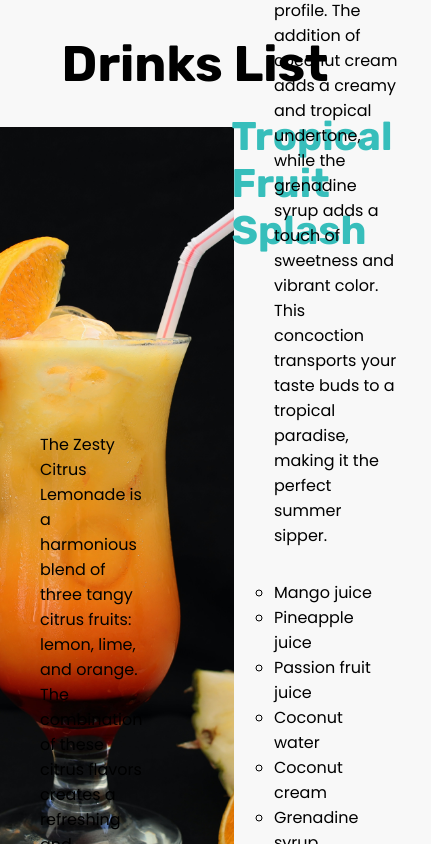
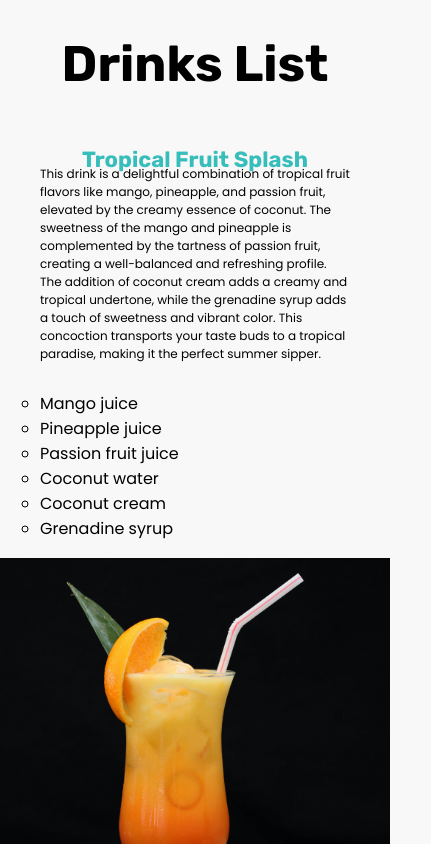
Before and after one commit to Rmhibbert/webAssignment, a SvelteKit app: page /Drinks in a window 390 px wide. Shown: the part 800-1644 px from the top of the page, 431 px wide, since content can reach past the window. Built offline with nearby package versions, Linux system fonts and the light colour scheme.

Commit message:
I have finished the home page and the gallery

```diff
--- a/src/lib/components/Footer1.svelte
+++ b/src/lib/components/Footer1.svelte
@@ -18,8 +18,6 @@
     <div class="mid"> <img src="/img/logoWhiteFill.svg"></div>
     <div class="ends">
         <div class="copyright">Copyright © 2023 Rory Hibbert</div>
-
-        <div class="brand"><img src="/img/Untitled-2.png" class="comp"></div>
     </div>
 </footer>
 
--- a/src/routes/Drinks/+page.svelte
+++ b/src/routes/Drinks/+page.svelte
@@ -1,14 +1,23 @@
 <h1>Drinks List</h1>
 
 <div class="alldrinks">
-
-    <div class="all">
-        <div class="drink"></div>
+  <div class="all order1">
+    <div class="drink" />
     <div class="info">
       <div class="name"><b>Tropical Fruit Splash</b></div>
       <div class="cont">
         <div class="desc">
-                    <p>This drink is a delightful combination of tropical fruit flavors like mango, pineapple, and passion fruit, elevated by the creamy essence of coconut. The sweetness of the mango and pineapple is complemented by the tartness of passion fruit, creating a well-balanced and refreshing profile. The addition of coconut cream adds a creamy and tropical undertone, while the grenadine syrup adds a touch of sweetness and vibrant color. This concoction transports your taste buds to a tropical paradise, making it the perfect summer sipper.</p>
+          <p>
+            This drink is a delightful combination of tropical fruit flavors
+            like mango, pineapple, and passion fruit, elevated by the creamy
+            essence of coconut. The sweetness of the mango and pineapple is
+            complemented by the tartness of passion fruit, creating a
+            well-balanced and refreshing profile. The addition of coconut cream
+            adds a creamy and tropical undertone, while the grenadine syrup adds
+            a touch of sweetness and vibrant color. This concoction transports
+            your taste buds to a tropical paradise, making it the perfect summer
+            sipper.
+          </p>
         </div>
         <div class="ing">
           <ul>
@@ -24,15 +33,20 @@
     </div>
   </div>
 
-
-
-
-    <div class="all ">
+  <div class="all order2">
     <div class="info">
       <div class="name"><b>Citrus Lemonade</b></div>
       <div class="cont">
         <div class="desc">
-                    <p>The Zesty Citrus Lemonade is a harmonious blend of three tangy citrus fruits: lemon, lime, and orange. The combination of these citrus flavors creates a refreshing and invigorating taste. The simple syrup balances the tartness of the citrus juices, ensuring it's not overly sour. Served over ice, this drink is the embodiment of a sunny summer day, providing a burst of citrusy goodness with every sip.</p>
+          <p>
+            The Zesty Citrus Lemonade is a harmonious blend of three tangy
+            citrus fruits: lemon, lime, and orange. The combination of these
+            citrus flavors creates a refreshing and invigorating taste. The
+            simple syrup balances the tartness of the citrus juices, ensuring
+            it's not overly sour. Served over ice, this drink is the embodiment
+            of a sunny summer day, providing a burst of citrusy goodness with
+            every sip.
+          </p>
         </div>
         <div class="ing">
           <ul>
@@ -45,19 +59,25 @@
         </div>
       </div>
     </div>
-        <div class="drink1 left"></div>
+    <div class="drink1 left" />
   </div>
 
-
-
-
-    <div class="all">
-        <div class="drink2"></div>
+  <div class="all order1">
+    <div class="drink2" />
     <div class="info">
       <div class="name"><b>Watermelon Breeze</b></div>
       <div class="cont">
         <div class="desc">
-                    <p>This summer cooler is a symphony of sweetness and freshness. The natural sweetness of watermelon is the star, while the mint leaves provide a cooling and herbaceous contrast. The hint of lime juice adds a zesty kick, and the honey or simple syrup amplifies the watermelon's sweetness. Served in a watermelon slice, it's not just a drink but an experience, invoking fond memories of leisurely beach days. The combination of these flavors in one sip makes it a delightful and revitalizing choice on a hot summer day.</p>
+          <p>
+            This summer cooler is a symphony of sweetness and freshness. The
+            natural sweetness of watermelon is the star, while the mint leaves
+            provide a cooling and herbaceous contrast. The hint of lime juice
+            adds a zesty kick, and the honey or simple syrup amplifies the
+            watermelon's sweetness. Served in a watermelon slice, it's not just
+            a drink but an experience, invoking fond memories of leisurely beach
+            days. The combination of these flavors in one sip makes it a
+            delightful and revitalizing choice on a hot summer day.
+          </p>
         </div>
         <div class="ing">
           <ul>
@@ -72,14 +92,21 @@
     </div>
   </div>
 
-
-
-    <div class="all">
+  <div class="all order2">
     <div class="info">
       <div class="name"><b>Pineapple Paradise</b></div>
       <div class="cont">
         <div class="desc">
-                    <p>This drink encapsulates the tropical paradise with its delicious combination of juicy pineapple and the rich, creamy note of coconut. The pineapple's natural sweetness is enhanced by the creamy texture of coconut cream. The addition of simple syrup or coconut syrup adds a hint of sweetness to round out the flavors. Served with a pineapple wedge and maraschino cherry, it's a visually appealing and satisfying concoction that makes you feel like you're sipping a tropical cocktail on a sun-soaked island, even if you're miles away.</p>
+          <p>
+            This drink encapsulates the tropical paradise with its delicious
+            combination of juicy pineapple and the rich, creamy note of coconut.
+            The pineapple's natural sweetness is enhanced by the creamy texture
+            of coconut cream. The addition of simple syrup or coconut syrup adds
+            a hint of sweetness to round out the flavors. Served with a
+            pineapple wedge and maraschino cherry, it's a visually appealing and
+            satisfying concoction that makes you feel like you're sipping a
+            tropical cocktail on a sun-soaked island, even if you're miles away.
+          </p>
         </div>
         <div class="ing">
           <ul>
@@ -91,20 +118,26 @@
         </div>
       </div>
     </div>
-        <div class="drink3"></div>
-
+    <div class="drink3" />
   </div>
 
-
-
-
-    <div class="all">
-        <div class="drink4"></div>
+  <div class="all order1">
+    <div class="drink4" />
     <div class="info">
       <div class="name"><b>Iced Berry Hibiscus Tea</b></div>
       <div class="cont">
         <div class="desc">
-                    <p>This iced tea is a burst of vibrant flavors and colors. The hibiscus tea provides a deep, tart, and floral note, while the mixed berries infuse a sweet and slightly tangy undertone. The sweetener, whether honey or agave nectar, harmonizes the flavors and rounds out any bitterness. The addition of fresh mint leaves gives the drink a refreshing and aromatic finish. The combination of hibiscus, mixed berries, and the touch of mint creates a balanced, bright, and revitalizing iced tea, perfect for a hot day. The visual appeal of the colorful berries and mint garnish makes it even more inviting.</p>
+          <p>
+            This iced tea is a burst of vibrant flavors and colors. The hibiscus
+            tea provides a deep, tart, and floral note, while the mixed berries
+            infuse a sweet and slightly tangy undertone. The sweetener, whether
+            honey or agave nectar, harmonizes the flavors and rounds out any
+            bitterness. The addition of fresh mint leaves gives the drink a
+            refreshing and aromatic finish. The combination of hibiscus, mixed
+            berries, and the touch of mint creates a balanced, bright, and
+            revitalizing iced tea, perfect for a hot day. The visual appeal of
+            the colorful berries and mint garnish makes it even more inviting.
+          </p>
         </div>
         <div class="ing">
           <ul>
@@ -117,46 +150,32 @@
       </div>
     </div>
   </div>
-
-
 </div>
 
 <style>
-
-
-
-.alldrinks{
-
+  .alldrinks {
     display: flex;
     flex-direction: column;
     align-items: center;
     gap: 100px;
   }
-.all{
+  .all {
     display: flex;
     flex-direction: row;
     width: 100%;
     height: 90vh;
   }
 
-.right{
-    display: flex;
-    justify-content: end;
-}
-
-.drink{
+  .drink {
     background-image: url("/img/trop.jpg");
     width: 60%;
     background-attachment: fixed;
     background-position: center;
     background-repeat: no-repeat;
-    background-size:cover;
+    background-size: cover;
   }
 
-
-
-
-.drink1{
+  .drink1 {
     background-image: url("/img/lemon.jpg");
     width: 60%;
     background-attachment: fixed;
@@ -165,8 +184,7 @@
     background-size: cover;
   }
 
-
-.drink2{
+  .drink2 {
     background-image: url("/img/melon.jpg");
     width: 60%;
     background-attachment: fixed;
@@ -175,9 +193,7 @@
     background-size: cover;
   }
 
-
-
-.drink3{
+  .drink3 {
     background-image: url("/img/pine.jpg");
     width: 60%;
     background-attachment: fixed;
@@ -186,8 +202,7 @@
     background-size: cover;
   }
 
-
-.drink4{
+  .drink4 {
     width: 60%;
     background-image: url("/img/tea.jpg");
     background-attachment: fixed;
@@ -196,8 +211,7 @@
     background-size: cover;
   }
 
-
-.info{
+  .info {
     width: 40%;
     display: flex;
     flex-direction: column;
@@ -205,25 +219,24 @@
     justify-content: center;
   }
 
-.name{
+  .name {
     height: 15%;
     width: 100%;
     font-size: 40px;
     justify-content: center;
     align-items: center;
     display: flex;
-    color: #37BEBB;
-    font-family: 'Rubik', sans-serif;
-
+    color: #37bebb;
+    font-family: "Rubik", sans-serif;
   }
-.cont{
+  .cont {
     height: 85%;
     width: 100%;
     display: flex;
     flex-direction: column;
   }
 
-.desc{
+  .desc {
     display: flex;
     height: 50%;
     width: 100%;
@@ -231,20 +244,69 @@
     padding: 0 40px;
   }
 
-.ing{
+  .ing {
     display: flex;
     height: 50%;
     width: 100%;
     align-items: start;
   }
-ul{
-
+  ul {
     list-style: circle;
-
-}
-strong{
-    font-size: 30px;
-    color: #37BEBB;
   }
 
+  @media screen and (max-width: 1160px) {
+    .name {
+      font-size: 30px;
+    }
+  }
+
+  @media screen and (max-width: 1030px) {
+    .desc {
+      font-size: 15px;
+    }
+  }
+
+  @media screen and (max-width: 933px) {
+    .name {
+      font-size: 25px;
+    }
+    .desc {
+      font-size: 14px;
+    }
+  }
+
+  @media screen and (max-width: 800px) {
+    .name {
+      font-size: 22px;
+    }
+    .desc {
+      font-size: 12px;
+    }
+  }
+
+  @media screen and (max-width: 700px) {
+    .all {
+
+      height: 100vh;
+    }
+
+    .order1{
+        flex-direction: column-reverse;
+    }
+    .order2{
+        flex-direction: column;
+    }
+    .info {
+
+      width: 100%;
+    }
+    .drink,.drink1,.drink2,.drink3,.drink4 {
+      width: 100%;
+      height: 50vh;
+    }
+
+    .alldrinks{
+        gap: 0;
+    }
+  }
 </style>
--- a/static/css/main.css
+++ b/static/css/main.css
@@ -10,8 +10,6 @@
 .logo {
     width: 140px;
     padding-right: 20px;
-
-
 }
 
 .mainImg {
@@ -158,7 +156,7 @@ h1 {
 }
 
 .copyright{
-    width: 50%;
+    width: 100%;
     display: flex;
     flex-direction: row;
     justify-content: center;
@@ -441,6 +439,7 @@ h1 {
 }
 
 
+
 @media screen and (max-width: 1100px){
 
     .ownerT{
@@ -462,7 +461,7 @@ h1 {
         display: flex;
         flex-direction: column;
         align-items: center;
-        height: 100vh;
+        height: 90vh;
     }
 
     .owners{
@@ -499,8 +498,30 @@ h1 {
     }
 }
 
-@media screen and (max-width: 750px){
+@media screen and (max-width: 780px){
 /* This is for changing the flex direction of the home page so the images go across way and the text goes above*/
+
+.total{
+    height: 85vh;
+}
+
+.out{
+    flex-direction: column;
+
+}
+.drinktxt{
+    width: 100%;
+    align-items: normal;
+    position:inherit;
+    height: 60vh;
+}
+
+.drinks{
+    flex-direction: row;
+    width: 100%;
+    margin: 0;
+}
+
 }
 
 @media screen and (max-width: 750px){
@@ -526,6 +547,63 @@ h1 {
         display: flex;
 
     }
+}
 
 
+@media screen and (max-width: 730px){
+    .copyright{
+        font-size: 14px;
+    }
+    .left{
+        font-size: 14px;
+    }
 }
+
+@media screen and (max-width: 710px){
+
+    .drinktxt p{
+        font-size: 14px;
+    }
+}
+
+@media screen and (max-width: 635px){
+    .copyright{
+        font-size: 12px;
+    }
+    .left{
+        padding-left: 0;
+    }
+}
+
+@media screen and (max-width: 470px){
+    .drinktxt p{
+        font-size: 12px;
+    }
+    .bottom{
+        flex-direction: column;
+    }
+    .ends, .copyright{
+        height: 50%;
+        justify-content: center;
+        font-size: 18px;
+    }
+    .mid{
+        display: none;
+    }
+}
+
+@media screen and (max-width: 360px){
+    .ownerT{
+        font-size: 17px;
+    }
+    .drinktxt p{
+        font-size: 10px;
+    }
+    .drinktxt h3{
+        font-size: 25px;
+    }
+    .ends, .copyright{
+        font-size: 16px;
+    }
+}
+/*I have covered for screen width down to 400px  */
```
Also changed, not shown: src/routes/+page.svelte (line endings or trailing spaces). Lines whose indentation alone changed are shown as unchanged.
